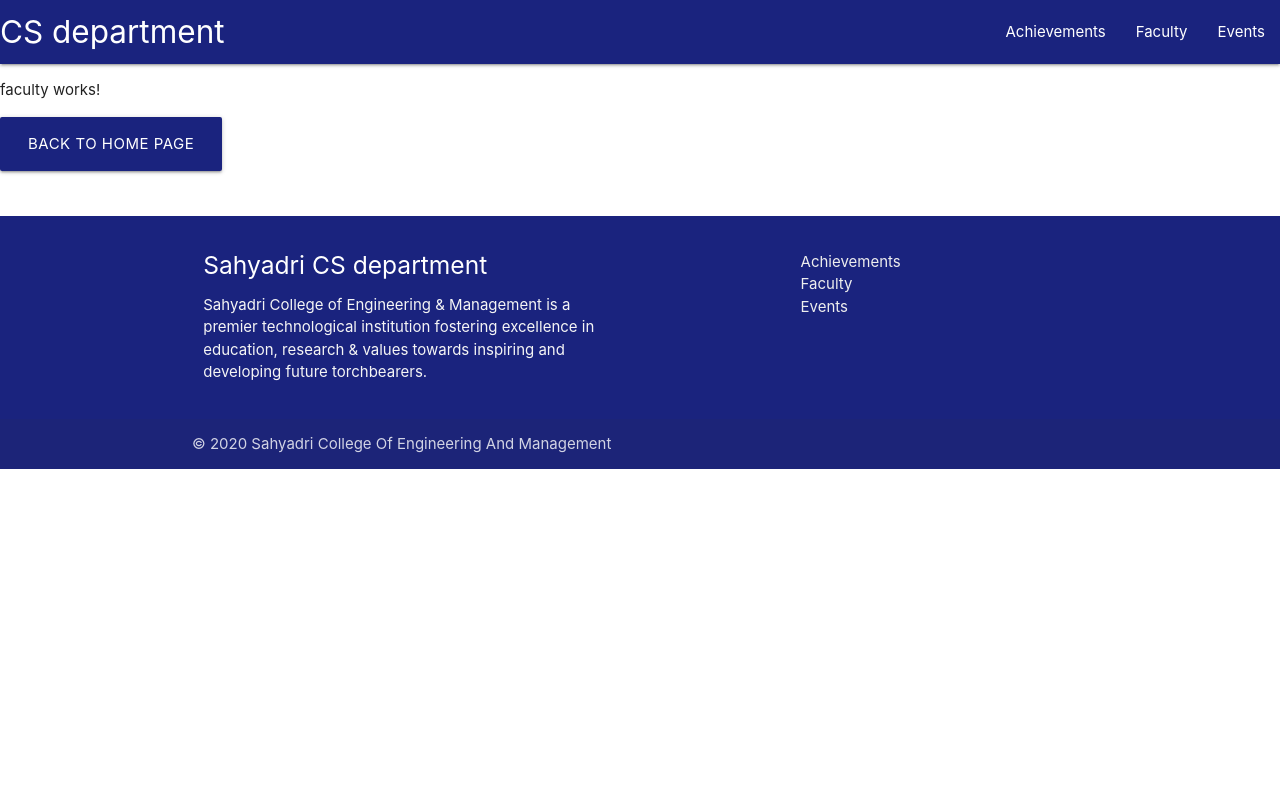
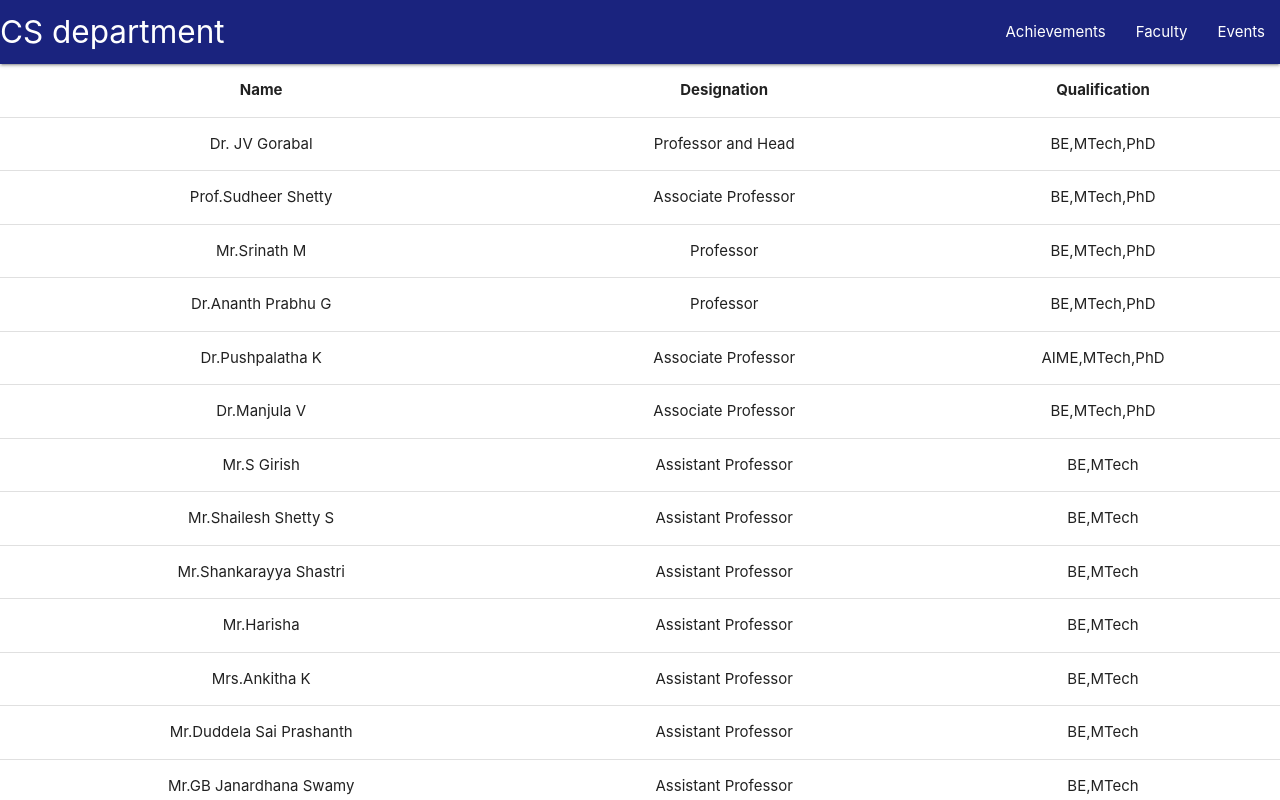
Before and after one commit to shravan1998/cs-department-website, an Angular app in the folder cs-department-website/: page /faculty in a window 1280 px wide. Shown: the top 800 px of the page. Built offline with nearby package versions, Linux system fonts and the light colour scheme.

Commit message:
Website complete

```diff
--- a/cs-department-website/server.js
+++ b/cs-department-website/server.js
@@ -6,7 +6,7 @@
 
 
 
-var db = mongo.connect("mongodb://localhost:27017/cs-department",function(err,response){
+var db = mongo.connect("mongodb://localhost:27017/csdepartment",function(err,response){
     if(err){
         throw err;
     }else{
--- a/cs-department-website/src/app/events/events.component.html
+++ b/cs-department-website/src/app/events/events.component.html
@@ -1,12 +1,22 @@
-<h4>CLOUDS branch entry 2019-2020</h4>
-<p>Date:TBA</p>
-<p>This is the branch entry program for the budding Computer Science Engineers
-    who are currently second years.
-</p>
+<div class="container" style="padding-right:30%; ">
+<div class="row valign-wrapper">
+    <div class="col s12 m7 offset-s3 valign-wrapper">
+      <div class="card center-align">
+        <div class="card-image">
+          <img src="../../assets/chanakya.jpeg">
 
-<h4>Arphan 2019-2020</h4>
-<p>Date:TBA</p>
-<p>This is the charity event where we conduct loads of competitions and the money will be donated to the charity</p>
+        </div>
+        <div class="card-content">
+          <h4>Chanakya 2K19</h4>
+          <p>Date:28-09-2019</p>
+        </div>
+
+      </div>
+    </div>
+  </div>
+  </div>
+
+
 
 <a class="waves-effect waves-light btn-large indigo darken-4" routerLink="/">Back to home page</a>
 <br>
--- a/cs-department-website/src/app/faculty/faculty.component.html
+++ b/cs-department-website/src/app/faculty/faculty.component.html
@@ -1,4 +1,81 @@
-<p>faculty works!</p>
+<table class="centered">
+    <thead>
+      <tr>
+          <th>Name</th>
+          <th>Designation</th>
+          <th>Qualification</th>
+      </tr>
+    </thead>
+
+    <tbody>
+      <tr>
+        <td>Dr. JV Gorabal</td>
+        <td>Professor and Head</td>
+        <td>BE,MTech,PhD</td>
+      </tr>
+      <tr>
+        <td>Prof.Sudheer Shetty</td>
+        <td>Associate Professor</td>
+        <td>BE,MTech,PhD</td>
+      </tr>
+      <tr>
+        <td>Mr.Srinath M</td>
+        <td>Professor</td>
+        <td>BE,MTech,PhD</td>
+      </tr>
+      <tr>
+        <td>Dr.Ananth Prabhu G</td>
+        <td>Professor</td>
+        <td>BE,MTech,PhD</td>
+      </tr>
+      <tr>
+        <td>Dr.Pushpalatha K</td>
+        <td>Associate Professor</td>
+        <td>AIME,MTech,PhD</td>
+      </tr>
+      <tr>
+        <td>Dr.Manjula V</td>
+        <td>Associate Professor</td>
+        <td>BE,MTech,PhD</td>
+      </tr>
+      <tr>
+        <td>Mr.S Girish</td>
+        <td>Assistant Professor</td>
+        <td>BE,MTech</td>
+      </tr>
+      <tr>
+        <td>Mr.Shailesh Shetty S</td>
+        <td>Assistant Professor</td>
+        <td>BE,MTech</td>
+      </tr>
+      <tr>
+        <td>Mr.Shankarayya Shastri</td>
+        <td>Assistant Professor</td>
+        <td>BE,MTech</td>
+      </tr>
+      <tr>
+        <td>Mr.Harisha</td>
+        <td>Assistant Professor</td>
+        <td>BE,MTech</td>
+      </tr>
+      <tr>
+        <td>Mrs.Ankitha K</td>
+        <td>Assistant Professor</td>
+        <td>BE,MTech</td>
+      </tr>
+      <tr>
+        <td>Mr.Duddela Sai Prashanth</td>
+        <td>Assistant Professor</td>
+        <td>BE,MTech</td>
+      </tr>
+      <tr>
+        <td>Mr.GB Janardhana Swamy</td>
+        <td>Assistant Professor</td>
+        <td>BE,MTech</td>
+      </tr>
+    </tbody>
+  </table>
+
 <a class="waves-effect waves-light btn-large indigo darken-4" routerLink="/">Back to home page</a>
 <br>
 <br>
--- a/cs-department-website/src/app/home/home.component.html
+++ b/cs-department-website/src/app/home/home.component.html
@@ -1,7 +1,7 @@
 <h3>About Us</h3>
 
   <div class="row">
-      <img class="materialboxed" width="275" src="../images/index.jpg">
+      <img class="materialboxed" width="275" src="../../assets/index.jpg">
       <p>Sahyadri College of Engineering & Management is a premier technological institution fostering excellence in education, research & values towards inspiring and developing future torchbearers. The institute is in existence since a decade, being recognized by AICTE, Government of India, affiliated to VTU, Government of Karnataka, NAAC accredited with “A” Grade, recognized by the UGC and certified by IAO & ISO 9001-2008. The institute is located on the banks of river Nethravathi, within the city limits at a short distance from the port city of Mangaluru, known as a popular education hub. </p>
 
     </div>
```
Also changed, not shown: cs-department-website/src/assets/chanakya.jpeg (added), cs-department-website/src/assets/index.jpg (renamed from cs-department-website/src/app/images/index.jpg).
